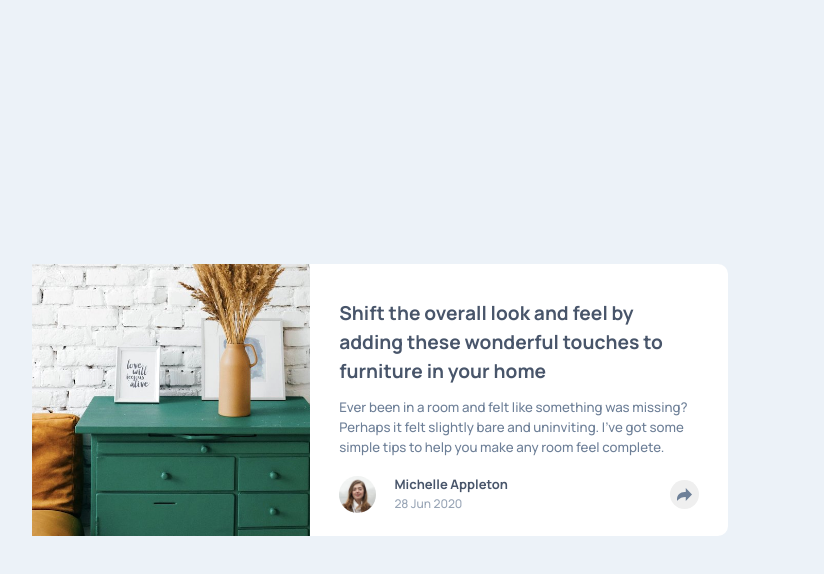
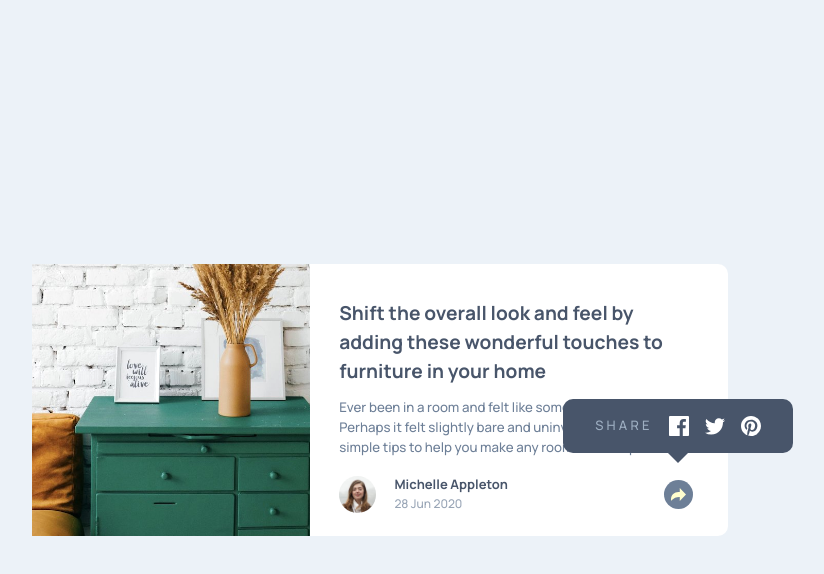
Before and after one commit to artemkotko14/article_preview_component, a plain HTML site: page index.html in a window 1280 px wide. Both pictures are taken after a click on the button 944 px from the left and 494 px from the top of the page. Shown: the whole page, without its empty margins (260-1084 px from the left). Drawn offline with nearby package versions, Linux system fonts and the light colour scheme; files that its build step writes are made by us from their sources.

Commit message:
First commit

```diff
--- a/app.js
+++ b/app.js
@@ -1,6 +1,15 @@
 const authorDiv = document.querySelector(".author");
 const shareDiv = document.querySelector(".share");
 const toggleButtons = document.querySelectorAll(".toggle__btn");
+const image = document.querySelector(".btn__image");
+const authorButton = document.getElementById("author__btn");
+const shareButton = document.getElementById("share__btn");
+const shareImg = document.getElementById("share__img");
+
+
+// Sets the initial display state of the shareDiv to "none" to ensure correct toggling
+shareDiv.style.display = "none";
+
 
 // Add click event listeners to both buttons
 toggleButtons.forEach((button) => {
@@ -12,39 +21,51 @@ toggleButtons.forEach((button) => {
         // Show the author div and hide the share div
         authorDiv.style.display = "flex";
         shareDiv.style.display = "none";
+
       } else {
         // Show the share div and hide the author div
         authorDiv.style.display = "none";
         shareDiv.style.display = "flex";
+        shareButton.style.backgroundColor = "hsl(214, 17%, 51%)";
+        shareImg.style.filter = "invert(100%) brightness(200%)";
       }
     } else {
       authorDiv.style.display = "flex";
 if(shareDiv.style.display == "none"){
 shareDiv.style.display = "flex";
+button.style.backgroundColor = "hsl(214, 17%, 51%)";
+image.style.filter = "invert(100%) brightness(200%)";//This combination ensures that the image becomes white, regardless of its original color
 }
 else{
 shareDiv.style.display = "none";
+image.style.filter = "none";
+button.style.backgroundColor = "rgb(240, 240, 240)";
 }
     }
   });
 });
 
 function updateShareDiv() {
-  // Check if the screen width is less than 800px (50rem)
+
   if (window.innerWidth > 800) {
     authorDiv.style.display = "flex";
 
   } else {
     if (authorDiv.style.display === "none") {
-      // Show the author div and hide the share div
       authorDiv.style.display = "none";
       shareDiv.style.display = "flex";
     } else {
-      // Show the share div and hide the author div
+      image.style.filter = "none";
+      authorButton.style.backgroundColor = "rgb(240, 240, 240)";
       authorDiv.style.display = "flex";
       shareDiv.style.display = "none";
     }
   }
+//Keep the color of the button if we change screen size from small to big and share div is visible
+if (window.innerWidth > 800 && shareDiv.style.display == "flex" ) {
+authorButton.style.backgroundColor = "hsl(214, 17%, 51%)";
+image.style.filter = "invert(100%) brightness(200%)";
+}
 }
 
 // Initial setup
--- a/index.html
+++ b/index.html
@@ -47,9 +47,10 @@
             <span class="author__name">Michelle Appleton</span><br />
             <span class="author__date">28 Jun 2020</span>
           </p>
-          <button type="button" class="toggle__btn">
+          <button type="button" class="toggle__btn" id="author__btn">
             <img
               class="btn__image"
+              id="author__img"
               src="images/icon-share.svg"
               alt="icon-share"
             />
@@ -68,9 +69,10 @@
               ><img src="images/icon-pinterest.svg" alt="icon-pinterest"
             /></a>
           </div>
-          <button type="button" class="toggle__btn">
+          <button type="button" class="toggle__btn" id="share__btn">
             <img
               class="btn__image"
+              id="share__img"
               src="images/icon-share.svg"
               alt="icon-share"
             />
--- a/styles/styles.scss
+++ b/styles/styles.scss
@@ -76,7 +76,7 @@ body {
   width: 1.8rem;
   height: 1.8rem;
   border-radius: 50%;
-  border: none; /* Removes the border */
+  border: none;
   @include flex-center(row);
 }
 button:hover,
@@ -117,6 +117,8 @@ button:focus {
     max-width: 43.5rem;
     max-height: 17rem;
     height: auto;
+   position: relative; /* Set as a reference for the .share div */
+   overflow: visible; /* Allow .share to overflow */
   }
   .card__image {
     margin: 0;
@@ -140,15 +142,27 @@ button:focus {
     font-size: 1.2rem;
   }
   .author__data {
-    padding-right: 9rem;
+    padding-right: 8.6rem;
   }
+.toggle__btn{
+margin-right: 0.4rem;
+}
   .share {
     max-width: 16rem;
     border-radius: 10px;
     padding-left: 1rem;
     padding-right: 1rem;
     width: max-content;
-    position: relative;
+    position: absolute;
+    bottom: 5.2rem;
+    left:33.2rem;
+    z-index: 1000;
+& .icons {
+padding: 0.2rem 1rem;
+  }
+p {
+padding-left: 1rem;
+}
     /* Create the triangle */
     &::after {
       content: '';
@@ -156,9 +170,15 @@ button:focus {
     top: 100%; /* Place the triangle just below the div */
     left: 50%;
     transform: translateX(-50%);
-    border-width: 8px;
+    border-width: 10px;
     border-style: solid;
     border-color: $very-dark-grayish-blue transparent transparent transparent;
+
+
     }
   }
+#share__btn{
+display: none;
 }
+
+}
```
Also changed, not shown: styles/styles.css, 3 other files.
